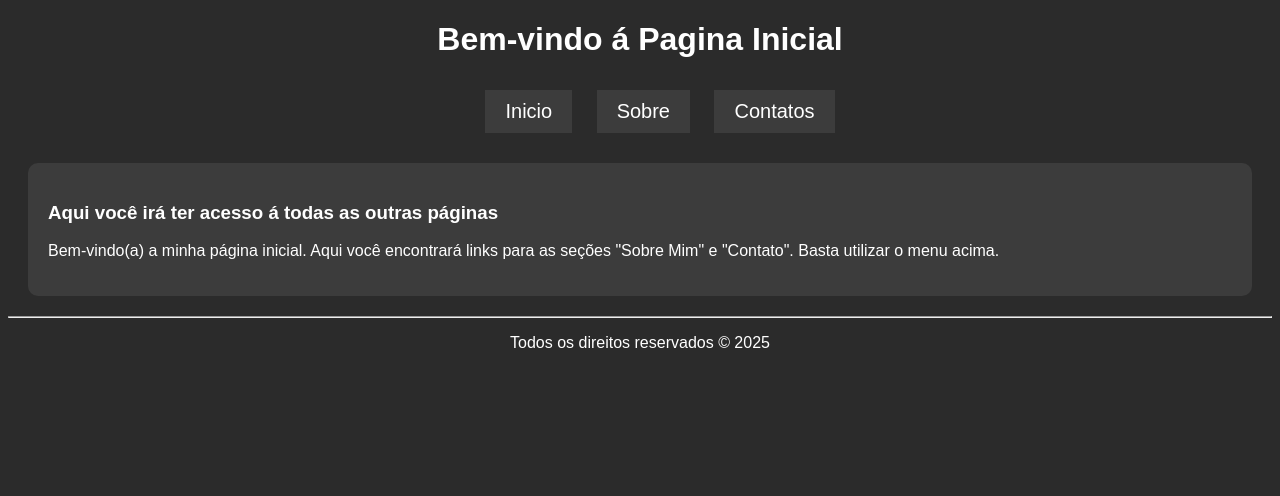
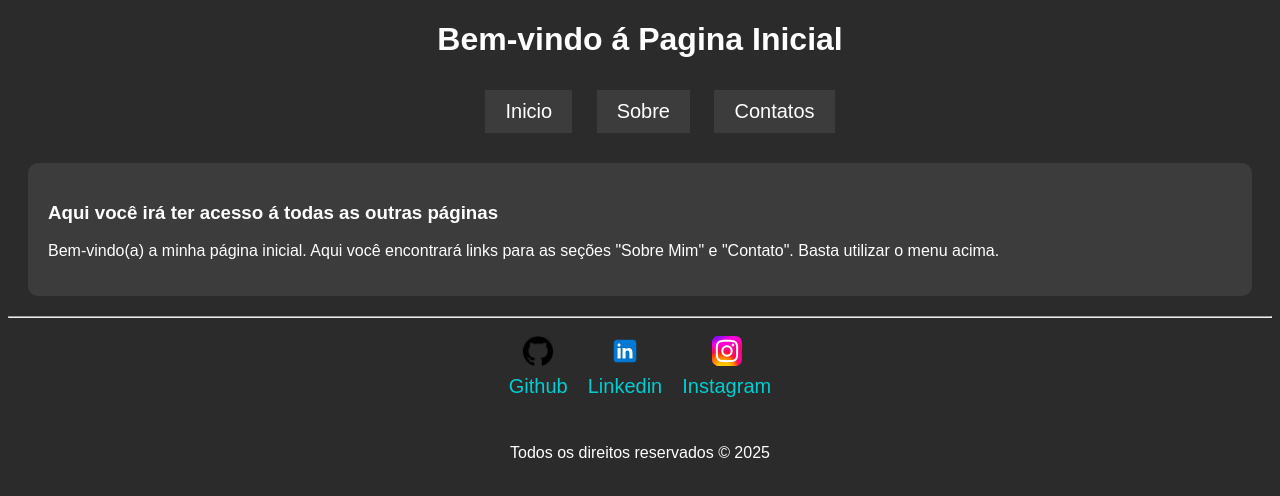
Before and after one commit to willmendes05/meu-site-simples, a plain HTML site: page index.html in a window 1280 px wide. Drawn offline with Linux system fonts and the light colour scheme.

Commit message:
adiciona redes sociais de forma interativa

```diff
--- a/index.html
+++ b/index.html
@@ -29,7 +29,21 @@
         <hr>
 
         <footer>
-            <!-- add redes sociais aqui e não esquecer de mandar pro github -->
-            <p>Todos os direitos reservados © 2025</p>
+             <a class="âncora-footer" href="https://github.com/willmendes05" target="_blank" rel="noopener noreferrer">
+                 <img src="./img/github.png" alt="">
+                 <p class="paragrafo-footer">Github</p>
+
+
+                 <a class="âncora-footer" href="https://www.linkedin.com/in/willian-mendes-110528377/" target="_blank" rel="noopener noreferrer">
+                 <img src="./img/linkedin.svg" alt="">
+                 <p class="paragrafo-footer">Linkedin</p>
+
+
+                 <a class="âncora-footer" href="https://www.instagram.com/_m3ndesz/" target="_blank" rel="noopener noreferrer">
+                 <img src="./img/Instagram.svg" alt="">
+                 <p class="paragrafo-footer">Instagram</p>
+                </a>
+
+                <p>Todos os direitos reservados © 2025</p>
         </footer>
     </body>
--- a/style.css
+++ b/style.css
@@ -29,17 +29,16 @@ li {
   padding: 10px 20px
 }
 /* fim da pagina inicial. */
-img {
+header img {
     width: 150px;
     height: 150px;
     border-radius: 50%;
     border: 5px solid darkturquoise;
-}
-img {
     display: flex;
     justify-content: center;
     margin: 10px auto;
 }
+
 .meu-nome {
   color: darkturquoise;
   text-align: center;
@@ -113,3 +112,16 @@ form button:hover {
   color: darkturquoise;
   font-size: 20px;
 }
+footer img {
+    width: 30px;
+    height: 30px;
+}
+.âncora-footer {
+    display: inline-block;
+    margin: 10px;
+    text-decoration: none;
+    color: darkturquoise;
+}
+.paragrafo-footer {
+    margin-top: 4px;
+}
```
Also changed, not shown: Contato.html (+14 -0 lines), Sobre.html (+14 -0 lines), img/Instagram.svg (added), img/linkedin.svg (added).
